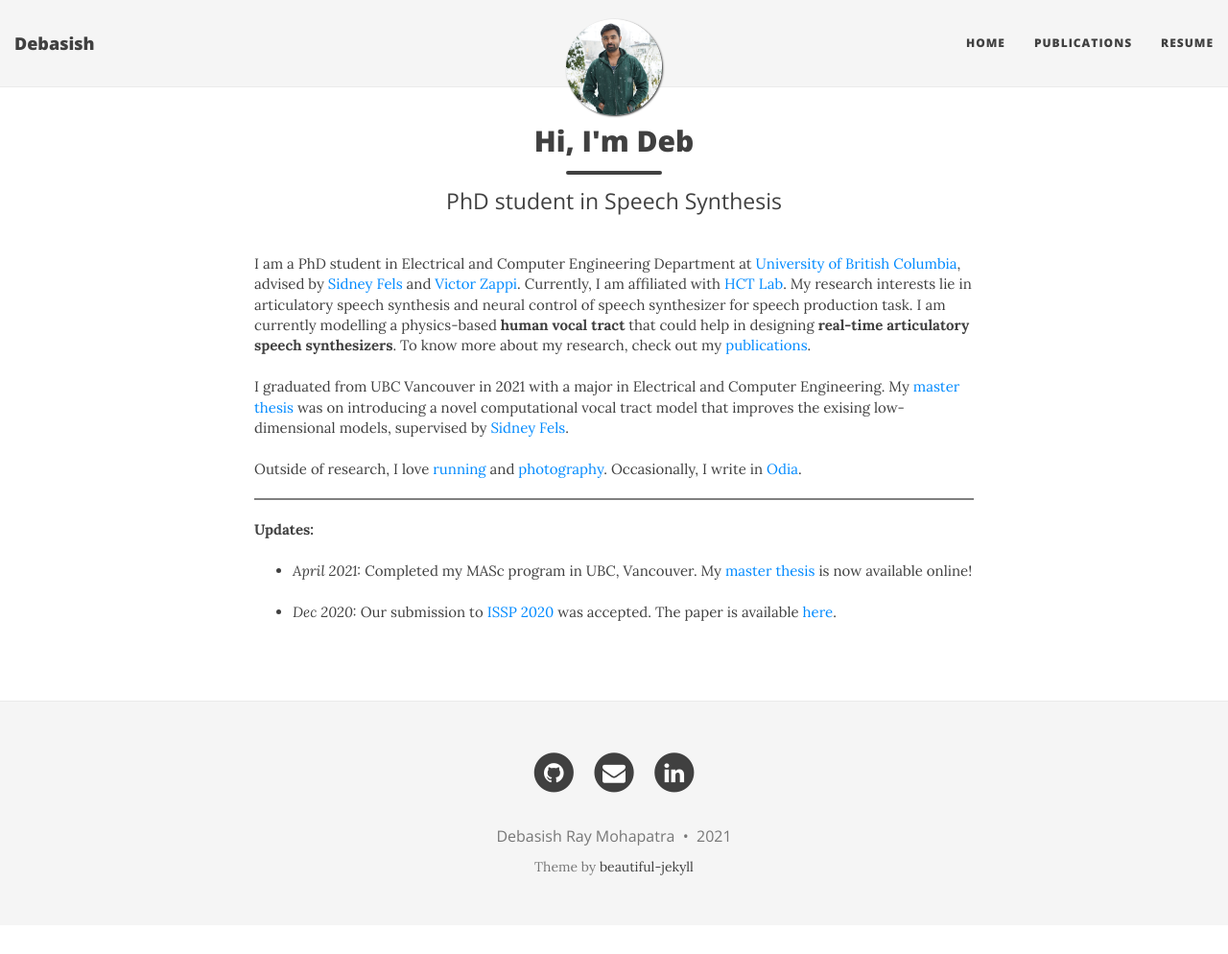
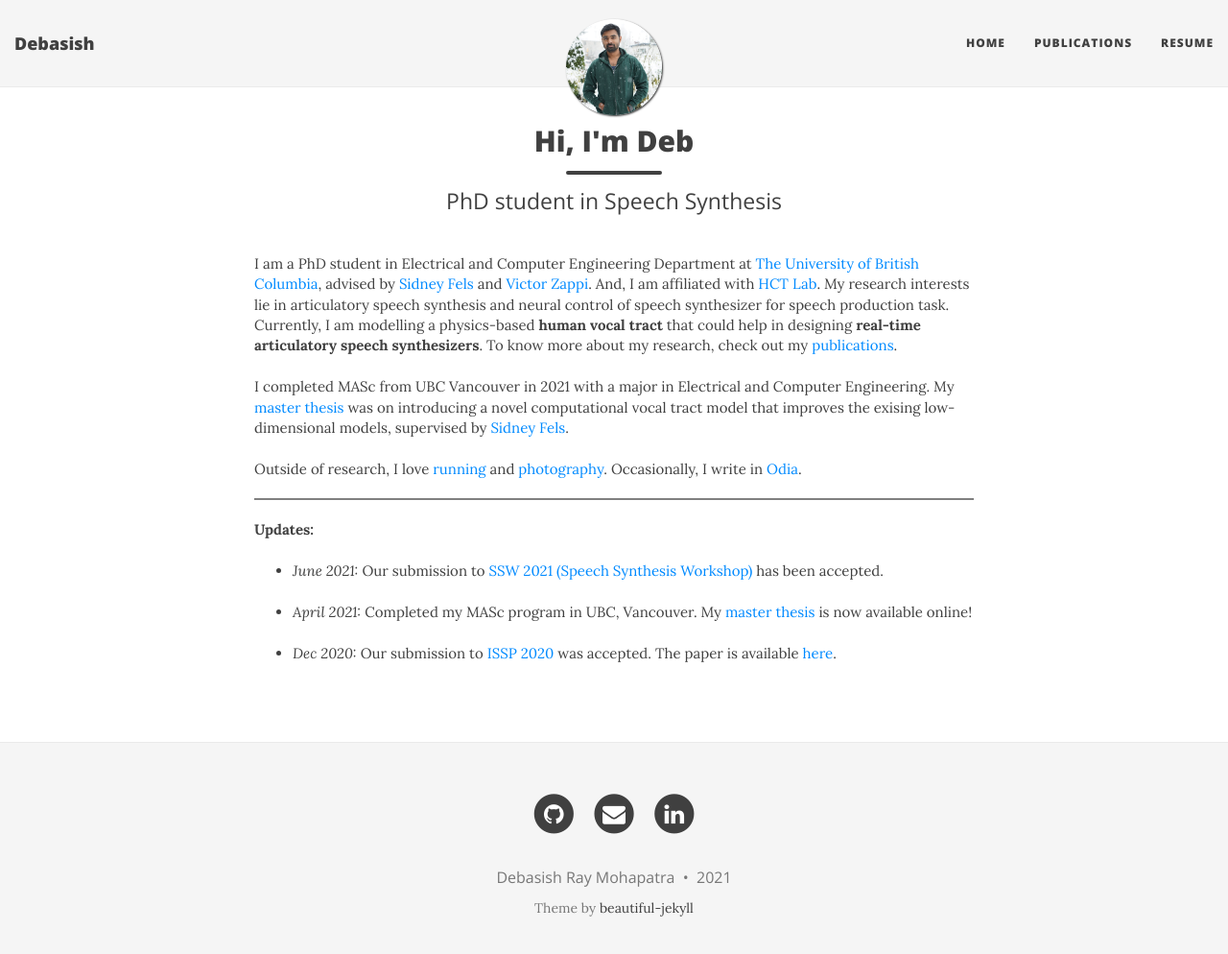
Before and after one commit to Debasishray19/debasishray19.github.io, a Jekyll site: the page built from index.html, in a window 1280 px wide and 1007 px high. Shown: the top 994 px of the window at 96% size. Built offline with Jekyll 4.4.1, drawn with Linux system fonts in a browser that asks for light colours; nearby versions of some CDN libraries; the list of posts is cut into pages by our own code.

Commit message:
Update index.html

```diff
--- a/index.html
+++ b/index.html
@@ -4,14 +4,14 @@ title: Hi, I'm Deb
 subtitle: PhD student in Speech Synthesis
 use-site-title: true
 ---
-<br>I am a PhD student in Electrical and Computer Engineering Department at <a href="https://www.ubc.ca/">University of British Columbia</a>, advised by <a
+<br>I am a PhD student in Electrical and Computer Engineering Department at <a href="https://www.ubc.ca/"> The University of British Columbia</a>, advised by <a
 	href="https://www.ece.ubc.ca/faculty/sid-fels">Sidney Fels</a> and <a
-	href="https://toomuchidle.com/">Victor Zappi</a>. Currently, I am affiliated with <a href="http://hct.ece.ubc.ca/">HCT Lab</a>. My research interests lie in
-	articulatory speech synthesis and neural control of speech synthesizer for speech production task. I am currently modelling a physics-based <b>human vocal tract</b> that
+	href="https://toomuchidle.com/">Victor Zappi</a>. And, I am affiliated with <a href="http://hct.ece.ubc.ca/">HCT Lab</a>. My research interests lie in
+	articulatory speech synthesis and neural control of speech synthesizer for speech production task. Currently, I am modelling a physics-based <b>human vocal tract</b> that
         could help in designing <b>real-time articulatory speech synthesizers</b>. To know more about my research, check out my <a href="https://debasishray19.github.io/publications/">publications</a>.<br><br>
 
 
-I graduated from UBC Vancouver in 2021 with a major in Electrical and Computer Engineering. My <a href="https://open.library.ubc.ca/cIRcle/collections/ubctheses/24/items/1.0396919">master thesis</a> was on introducing a novel computational vocal
+I completed MASc from UBC Vancouver in 2021 with a major in Electrical and Computer Engineering. My <a href="https://open.library.ubc.ca/cIRcle/collections/ubctheses/24/items/1.0396919">master thesis</a> was on introducing a novel computational vocal
 tract model that improves the exising low-dimensional models, supervised by <a href="https://www.ece.ubc.ca/faculty/sid-fels">Sidney Fels</a>.<br><br>
 
 Outside of research, I love <a href="https://www.strava.com/athletes/45967561">running</a> and <a href="https://www.debasishraymohapatra.com/">photography</a>.
@@ -22,6 +22,8 @@ Occasionally, I write in <a href="https://debasishray19.github.io/mywriting/">Od
 <b>Updates:</b><br><br>
 
 <ul>
+	<li><i>June 2021:</i> Our submission to <a href="https://ssw11.hte.hu/en/">SSW 2021 (Speech Synthesis Workshop)</a> has been accepted.</li><br>
+
 	<li><i>April 2021:</i> Completed my MASc program in UBC, Vancouver. My <a href="https://open.library.ubc.ca/cIRcle/collections/ubctheses/24/items/1.0396919">master thesis</a> is now available online!</li><br>
 
 	<li><i>Dec 2020:</i> Our submission to <a href="https://issp2020.yale.edu/dates.html">ISSP 2020</a> was accepted. The paper is available <a href="https://arxiv.org/abs/2102.04588">here</a>.</li><br>
```
